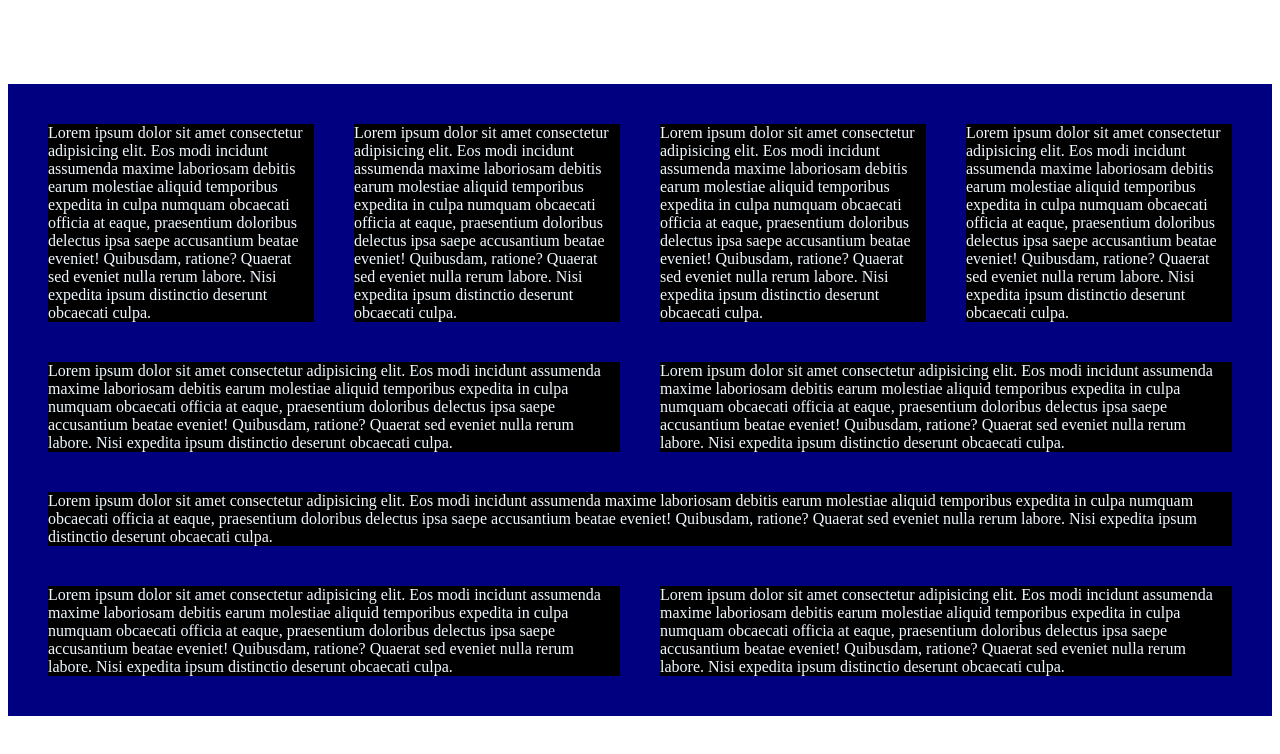
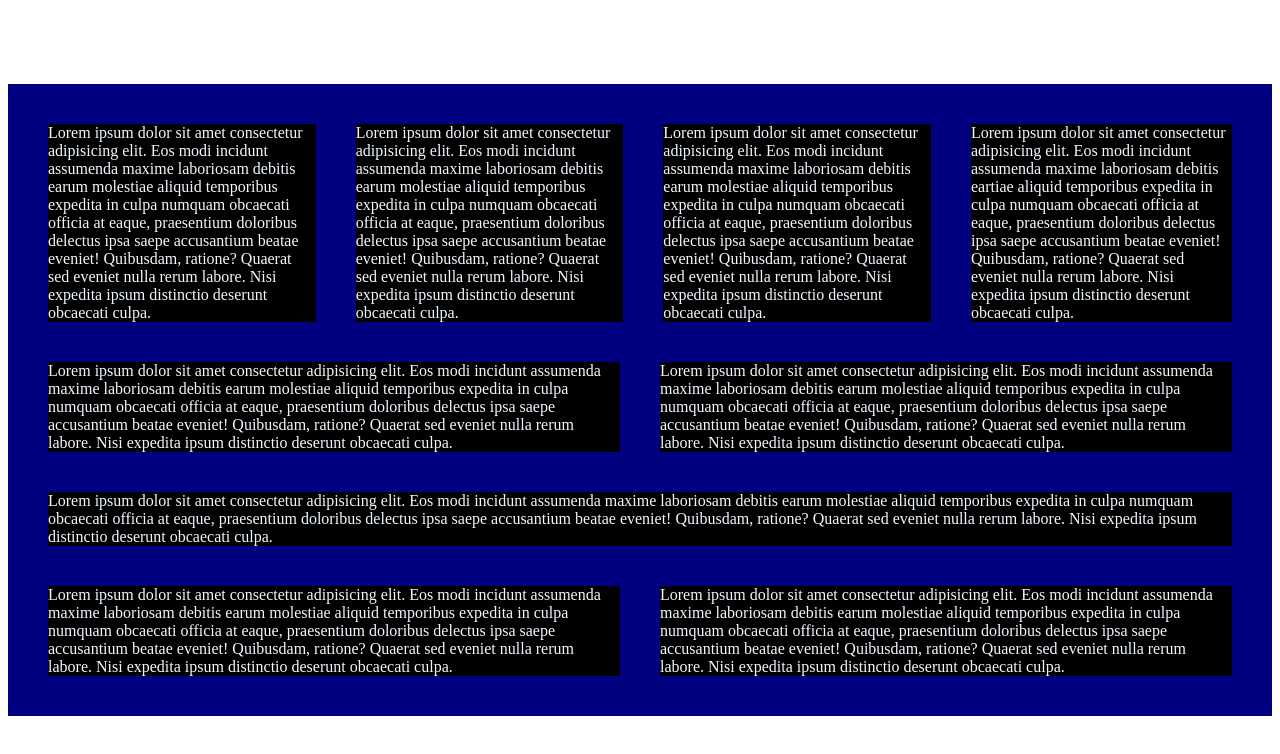
Before and after one commit to victorparkh/hillel, a plain HTML site: page index.html in a window 1280 px wide. Drawn offline with Linux system fonts and the light colour scheme.

Commit message:
second commit

```diff
--- a/index.html
+++ b/index.html
@@ -32,7 +32,7 @@
                 eveniet nulla rerum labore. Nisi expedita ipsum distinctio deserunt obcaecati culpa.</div>
             <div class="block">Lorem ipsum dolor sit amet consectetur adipisicing elit. Eos modi incidunt assumenda
                 maxime
-                laboriosam debitis earum molestiae aliquid temporibus expedita in culpa numquam obcaecati officia at
+                laboriosam debitis eartiae aliquid temporibus expedita in culpa numquam obcaecati officia at
                 eaque,
                 praesentium doloribus delectus ipsa saepe accusantium beatae eveniet! Quibusdam, ratione? Quaerat sed
                 eveniet nulla rerum labore. Nisi expedita ipsum distinctio deserunt obcaecati culpa.</div>
```
